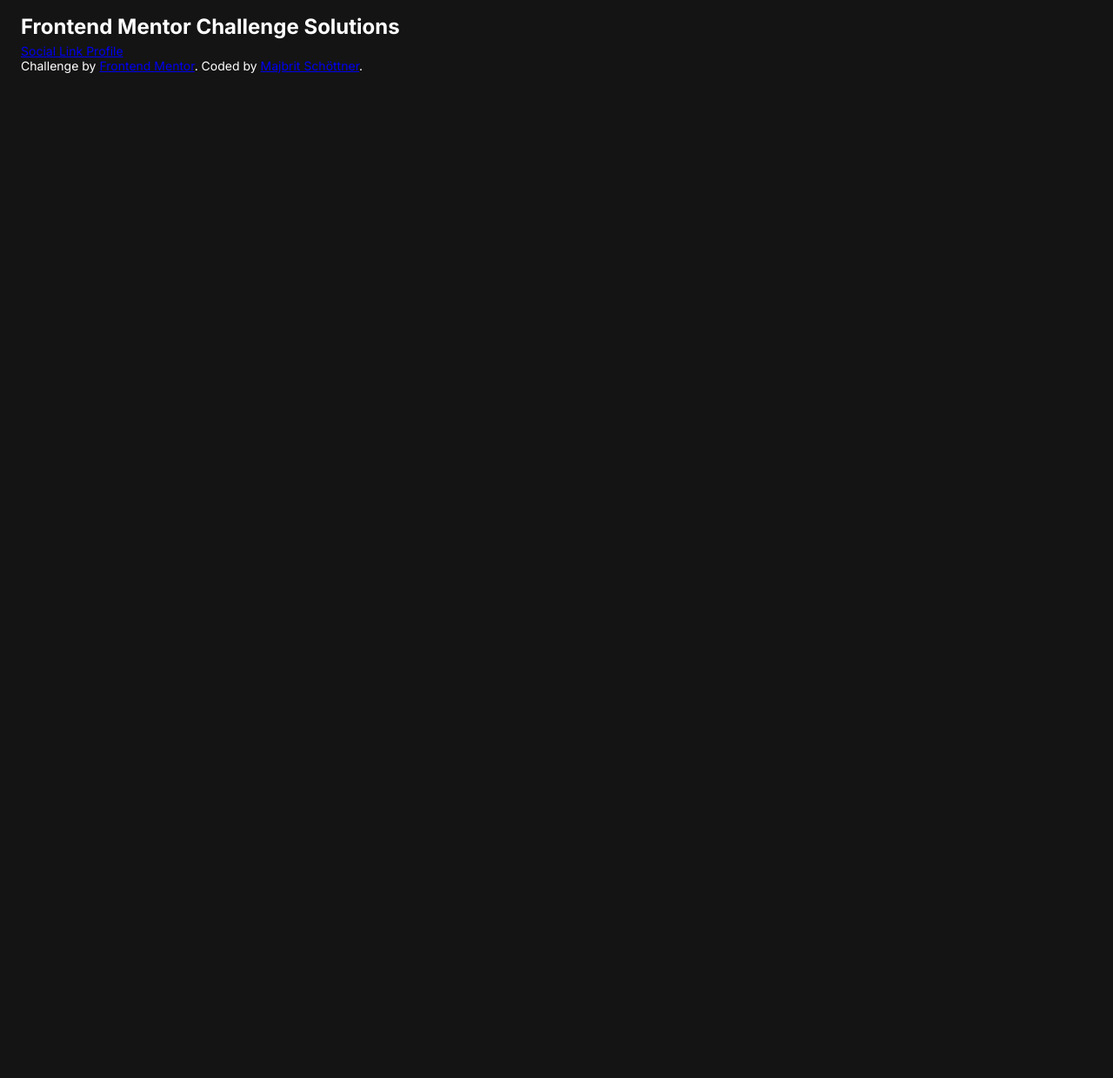
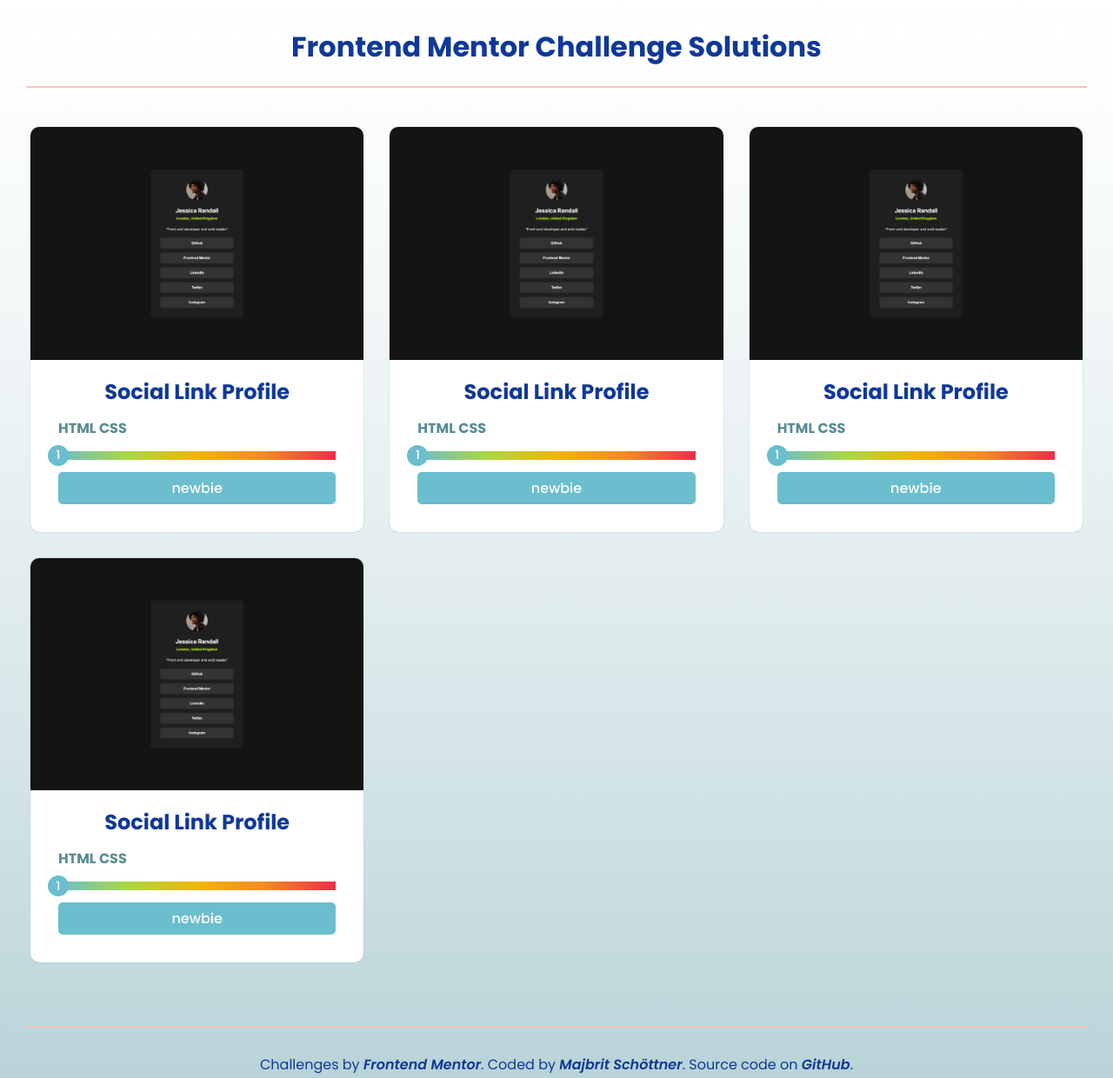
Before and after one commit to majbrit/FrontendMentor, a plain HTML site: page index.html in a window 1280 px wide. Shown: the whole page at 87% size. Before the commit the page ends 800 px from the top, so only its background shows below. Drawn offline with Linux system fonts and the light colour scheme; files that its build step writes are made by us from their sources.

Commit message:
challenge lösungen übersicht

```diff
--- a/index.html
+++ b/index.html
@@ -3,24 +3,119 @@
 <head>
   <meta charset="UTF-8">
   <meta name="viewport" content="width=device-width, initial-scale=1.0"> <!-- displays site properly based on user's device -->
-  <link rel="stylesheet" href="./styles.css">
+  <link rel="stylesheet" href="./style.css">
   <link rel="icon" type="image/png" sizes="32x32" href="./assets/images/favicon-32x32.png">
 
   <title>Frontend Mentor Challenge Solutions</title>
+  <link rel="preconnect" href="https://fonts.googleapis.com">
+  <link rel="preconnect" href="https://fonts.gstatic.com" crossorigin>
+  <link href="https://fonts.googleapis.com/css2?family=Poppins:ital,wght@0,100;0,200;0,300;0,400;0,500;0,600;0,700;0,800;0,900;1,100;1,200;1,300;1,400;1,500;1,600;1,700;1,800;1,900&display=swap" rel="stylesheet">
+</head>
+<body>
+  <div class="page">
+    <header>
+      <h1>Frontend Mentor Challenge Solutions</h1>
+    </header>
 
 
-  <link rel="preconnect" href="https://fonts.googleapis.com">
-  <link rel="preconnect" href="https://fonts.gstatic.com" crossorigin>
-  <link href="https://fonts.googleapis.com/css2?family=Inter:ital,opsz,wght@0,14..32,100..900;1,14..32,100..900&display=swap" rel="stylesheet">
-</head>
-<body>
-  <h1>Frontend Mentor Challenge Solutions</h1>
+    <main>
+      <div class="card-wrap">
+        <div class="card" onclick = "window.location.href='./SocialLinksProfile/index.html';">
+          <img src="./SocialLinksProfile/screenshot.png">
+          <div class="content">
+            <h2 href="./SocialLinksProfile/index.html">Social Link Profile</h2>
+            <div class="tools">
+              <span>
+                HTML
+              </span>
+              <span>
+                CSS
+              </span>
+            </div>
+            <div class="level">
+              <div class="scale">
+                <div class="index"><p>1</p></div>
+              </div>
+              <p class="level-name">newbie</p>
+            </div>
+          </div>
+        </div>
+      </div>
 
-  <a href="./SocialLinksProfile/index.html">Social Link Profile</a>
+      <div class="card-wrap">
+        <div class="card" onclick = "window.location.href='./SocialLinksProfile/index.html';">
+          <img src="./SocialLinksProfile/screenshot.png">
+          <div class="content">
+            <h2 href="./SocialLinksProfile/index.html">Social Link Profile</h2>
+            <div class="tools">
+              <span>
+                HTML
+              </span>
+              <span>
+                CSS
+              </span>
+            </div>
+            <div class="level">
+              <div class="scale">
+                <div class="index"><p>1</p></div>
+              </div>
+              <p class="level-name">newbie</p>
+            </div>
+          </div>
+        </div>
+      </div>
 
-  <div class="attribution">
-    Challenge by <a href="https://www.frontendmentor.io?ref=challenge" target="_blank">Frontend Mentor</a>.
-    Coded by <a href="https://github.com/majbrit">Majbrit Schöttner</a>.
+      <div class="card-wrap">
+        <div class="card" onclick = "window.location.href='./SocialLinksProfile/index.html';">
+          <img src="./SocialLinksProfile/screenshot.png">
+          <div class="content">
+            <h2 href="./SocialLinksProfile/index.html">Social Link Profile</h2>
+            <div class="tools">
+              <span>
+                HTML
+              </span>
+              <span>
+                CSS
+              </span>
+            </div>
+            <div class="level">
+              <div class="scale">
+                <div class="index"><p>1</p></div>
+              </div>
+              <p class="level-name">newbie</p>
+            </div>
+          </div>
+        </div>
+      </div>
+
+      <div class="card-wrap">
+        <div class="card" onclick = "window.location.href='./SocialLinksProfile/index.html';">
+          <img src="./SocialLinksProfile/screenshot.png">
+          <div class="content">
+            <h2 href="./SocialLinksProfile/index.html">Social Link Profile</h2>
+            <div class="tools">
+              <span>
+                HTML
+              </span>
+              <span>
+                CSS
+              </span>
+            </div>
+            <div class="level">
+              <div class="scale">
+                <div class="index"><p>1</p></div>
+              </div>
+              <p class="level-name">newbie</p>
+            </div>
+          </div>
+        </div>
+      </div>
+    <footer>
+      <div class="attribution">
+        Challenges by <a href="https://www.frontendmentor.io?ref=challenge" target="_blank">Frontend Mentor</a>.
+        Coded by <a href="https://github.com/majbrit">Majbrit Schöttner</a>. Source code on <a href="https://github.com/majbrit/FrontendMentor">GitHub</a>.
+      </div>
+    </footer>
   </div>
   <script src="./script.js"></script>
 </body>
--- a/style.css
+++ b/style.css
@@ -1,12 +1,192 @@
-.attribution {
-    position: fixed;
-    bottom: 5px;
-    left: 5px;
+:root {
+  --pink: #f9c2c0ff;
+  --turquoise: #5dbbcc;
+  --darkblue: #0f3898;
 
-    font-size: 11px;
-    text-align: center;
+  --turq: #4f929e40;
+  --turqdark: #588c95;
+
+
+  --newbie: #6abecdff;
+  --junior: #aad742ff;
+  --intermediate: #f1b604ff;
+  --advanced: #f48925ff;
+  --guru: #ed2c49ff;
+}
+
+
+
+body, html {
+  font-family: "Poppins";
+  margin: 0;
+  padding: 0;
+  background: linear-gradient(180deg, white 0%, var(--turq) 100%);
+ }
+
+h1 {
+  margin-top: 0;
+  color: var(--darkblue);
+}
+
+h2 {
+  margin-top: 0;
+  color: var(--darkblue);
+  margin: 12px;
+  text-align: center;
+}
+
+img {
+  width: 100%;
+
+}
+
+header {
+  margin: 30px;
+  text-align: center;
+
+  border-bottom: 2px var(--pink) solid;
+}
+
+main {
+  margin: 0;
+  padding: 0 20px 200px 20px;
+
+  display: flex;
+  flex-wrap: wrap;
+}
+
+a {
+  text-decoration: none;
+  font-style: italic;
+  font-weight: 600;
+  color: var(--darkblue)
+}
+
+
+.page {
+  position: relative;
+  min-height: 100%;
+}
+
+footer {
+  border-top: 2px var(--pink) solid;
+  position: absolute;
+  bottom: 0px;
+  height: 70px;
+  width: calc(100% - 60px);
+  color: var(--darkblue);
+  text-align: center;
+  padding: 30px 0px;
+  margin: 10px;
+}
+
+
+.card-wrap {
+  width: calc((100% / 3) - 20px);
+  margin: 10px;
+}
+
+
+.card {
+
+  /*max-width: calc((100.00% - 60.00px) / 3.0);*/
+
+
+
+  margin: 5px;
+
+  background-color: white;
+  /*border: 0.5px var(--turq) solid;*/
+  border-radius: 10px;
+  overflow: hidden;
+
+
+  box-shadow: 0px 0px 1px var(--turqdark);
+
+}
+
+.card:hover {
+  cursor: pointer;
+  margin: 0px;
+  padding-bottom: 3px;
+  box-shadow: 0px 0px 4px var(--turqdark);
+
+}
+
+.card:hover img {
+
+}
+
+@media (max-width: 1024px) {
+  .card-wrap {
+    width: calc((100% / 2) - 20px);
   }
+}
 
-  .attribution a {
-    color: hsl(228, 45%, 44%);
+@media (max-width: 500px) {
+  .card-wrap {
+    width: calc(100% - 20px);
   }
+}
+
+
+
+
+
+
+.content {
+  padding: 0px 20px 32px;
+}
+
+.tools {
+  margin: 0px 12px;
+  font-weight: 700;
+  color: var(--turqdark);
+}
+
+.level {
+  text-align: center;
+}
+
+.scale {
+
+  width: calc(100% - 24px);
+  height: 10px;
+  background: linear-gradient(90deg, var(--newbie) 0%, var(--junior) 25%, var(--intermediate) 50%, var(--advanced) 75%, var(--guru) 100%);
+
+  margin: 6px 0px;
+
+  border: rgb(255, 255, 255) solid;
+  border-width: 8px 12px;
+}
+
+
+
+.index {
+  width: 24px;
+  height: 24px;
+  border-radius: 50%;
+  background-color: var(--newbie);
+  margin: -7px -12px;
+
+  text-align: center;
+  align-items: center;
+  align-content: center;
+
+}
+
+.index p {
+  margin: 0;
+  color: white;
+  font-weight: 500;
+  font-size: 14px;
+}
+
+.level-name {
+  	margin: 0px 12px;
+    font-weight: 500;
+    color: white;
+    background-color: var(--newbie);
+    border-radius: 5px;
+    padding: 6px;
+}
```
